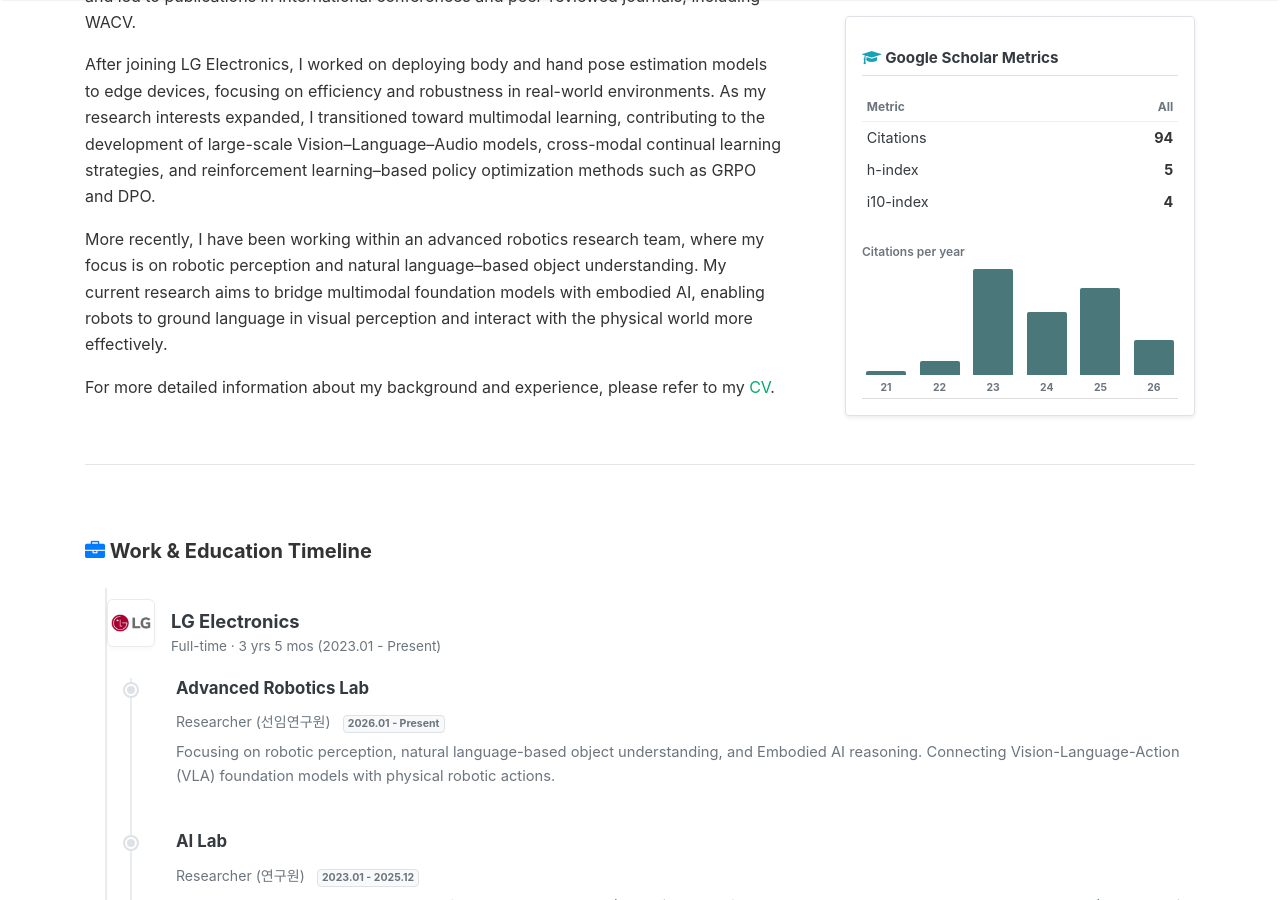
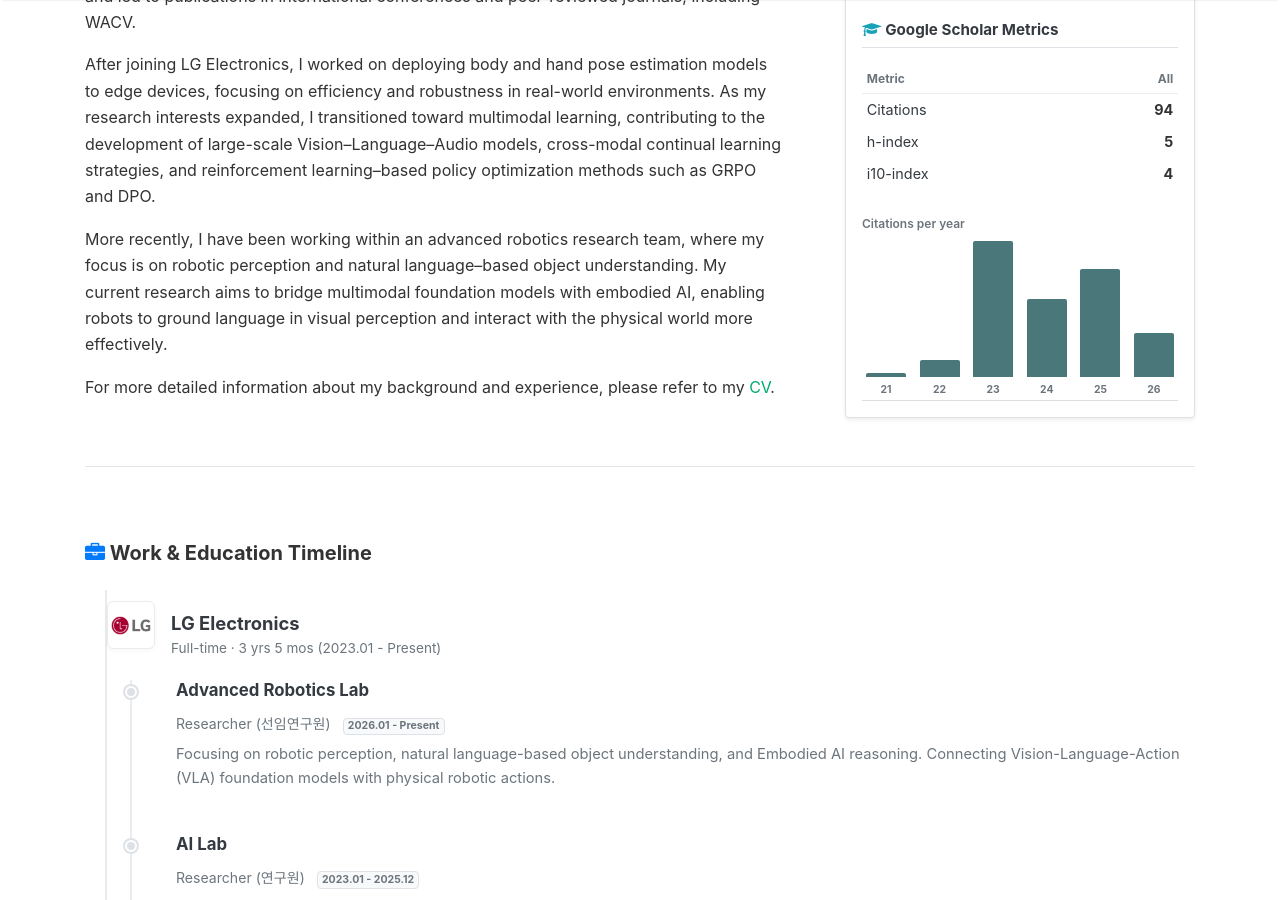
Before and after one commit to KyungMinJin/KyungMinJin.github.io, a Jekyll site: the page built from _pages/about.md, in a window 1280 px wide and 900 px high, scrolled down 477 px. Built offline with Jekyll 4.4.1, drawn with Linux system fonts in a browser that asks for light colours; nearby versions of some CDN libraries; comment, search, counter and statistics services are not loaded.

Commit message:
feat: add post layout and about page to site structure

```diff
--- a/_layouts/post.html
+++ b/_layouts/post.html
@@ -18,7 +18,7 @@
         <!-- Post -->
         {% assign author = site.authors[page.author] %}
 
-        <div class="col-md-9 col-lg-8 flex-first flex-md-unordered">
+        <div class="col-md-10 col-lg-9 flex-first flex-md-unordered">
             <div class="mainheading">
 
                 <!-- Author Box -->
--- a/_pages/about.md
+++ b/_pages/about.md
@@ -75,7 +75,7 @@
     <!-- Annual Citation Trend (Scholar bar graph style) -->
     <div class="scholar-graph-container mt-2">
         <div class="scholar-graph-title text-secondary mb-2" style="font-size: 0.75rem; font-weight: 600;">Citations per year</div>
-        <div class="scholar-graph d-flex align-items-end justify-content-between px-1" style="height: 130px; border-bottom: 1px solid #ddd; padding-bottom: 2px;">
+        <div class="scholar-graph d-flex align-items-end justify-content-between px-1" style="height: 160px; border-bottom: 1px solid #ddd; padding-bottom: 2px;">
             <!-- 2021 -->
             <div class="scholar-bar-wrapper text-center" style="width: 13%;">
                 <div class="scholar-bar" style="height: 3%;" data-tooltip="2021: 1 citation" title="2021: 1 citation"></div>
```
Also changed, not shown: assets/images/lg_logo_modern.png (added).
